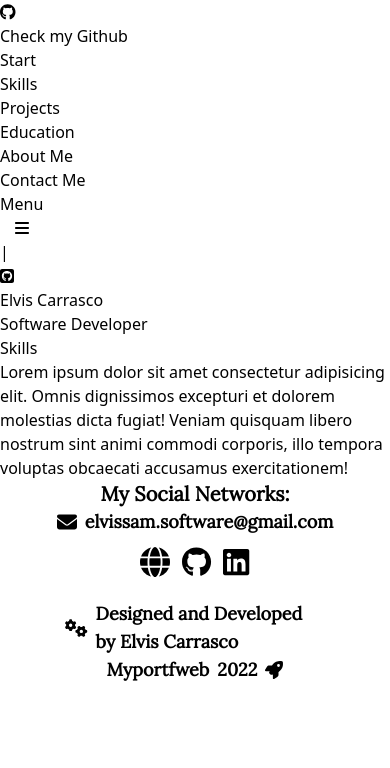
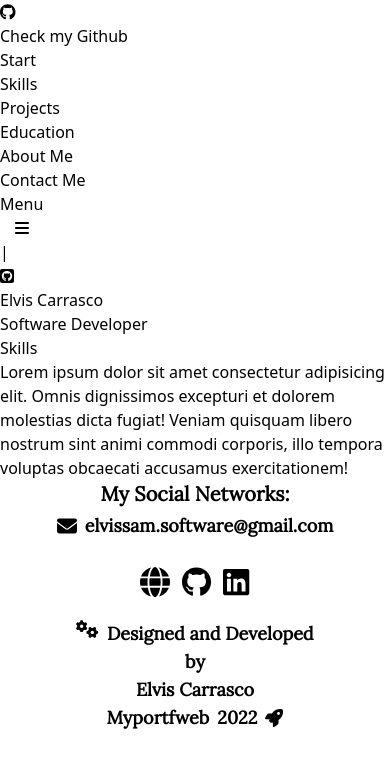
Before and after one commit to Elvissamir/Myportfwebwr, a React (Create React App) app: page / in a window 390 px wide. Shown: the top 768 px of the page. Built offline with nearby package versions, Linux system fonts and the light colour scheme.

Commit message:
Change css styles for Footer component mobile

```diff
--- a/src/components/Menus.tsx
+++ b/src/components/Menus.tsx
@@ -1,7 +1,7 @@
 import useWindowSize from '../hooks/useWindowSize';
 import useMenus from '../hooks/useMenus';
-import MobileMenu from './MobileMenu';
-import Nav from './Nav';
+import MobileMenu from './layout/MobileMenu';
+import Nav from './layout/Nav';
 
 const Menus = () => {
     const windowSize = useWindowSize()
--- a/src/components/layout/Footer.tsx
+++ b/src/components/layout/Footer.tsx
@@ -5,14 +5,14 @@ const Footer = () => {
     return (
         <div className='w-full'>
             <footer className='w-full mb-16 lg:mb-0 font-lora custom-padding brand-bg brand-letter-light 2xl:w-10/12 2xl:ml-auto'>
-                <div className='font-bold w-8/12 mx-auto'>
-                    <p className='text-center text-xl'>My Social Networks: </p>
+                <div className='font-bold mx-auto'>
+                    <p className='text-center text-xl w-full'>My Social Networks: </p>
                     <div className='flex flex-col'>
-                        <div className='flex justify-center items-center'>
+                        <div className='flex justify-center items-center mt-1'>
                             <FontAwesomeIcon icon='envelope' className='text-xl' />
                             <p className='ml-2 text-lg'>elvissam.software@gmail.com</p>
                         </div>
-                        <div className='flex justify-center text-3xl mt-2'>
+                        <div className='flex justify-center text-3xl mt-6'>
                             <a href={links.portfolio} target='_blank' rel="noreferrer">
                                 <FontAwesomeIcon icon={{prefix: 'fas', iconName: 'globe'}} />
                             </a>
@@ -25,9 +25,13 @@ const Footer = () => {
                         </div>
                     </div>
                     <div className='flex flex-col mt-5'>
-                        <div className='flex justify-center items-center text-lg'>
-                            <FontAwesomeIcon icon='cogs' />
-                            <p className='ml-2'>Designed and Developed by Elvis Carrasco</p>
+                        <div className='flex justify-center items-center text-lg flex-col '>
+                            <div className='flex'>
+                                <FontAwesomeIcon icon='cogs' />
+                                <p className='ml-2'>Designed and Developed</p>
+                            </div>
+                            <p className=''>by</p>
+                            <p>Elvis Carrasco</p>
                         </div>
                         <div className='flex justify-center items-center text-lg'>
                             <p>Myportfweb</p>
--- a/src/components/MobileMenu.tsx
+++ b/src/components/layout/MobileMenu.tsx
@@ -1,5 +1,5 @@
-import MobileBtn from './MobileBtn';
-import MobileLink from './MobileLink';
+import MobileBtn from '../MobileBtn';
+import MobileLink from '../MobileLink';
 
 interface MobileMenuProps {
     show: boolean,
--- a/src/components/Nav.tsx
+++ b/src/components/layout/Nav.tsx
@@ -1,6 +1,6 @@
-import { sectionsArray } from '../core/sections';
-import NavLink from './NavLink';
-import NavIcon from './NavIcon';
+import { sectionsArray } from '../../core/sections';
+import NavLink from '../NavLink';
+import NavIcon from '../NavIcon';
 
 interface NavProps {
     show: boolean
--- a/src/core/sections.ts
+++ b/src/core/sections.ts
@@ -10,6 +10,7 @@ const sections = {
 const sectionsArray = () => {
     const keys = Object.keys(sections)
     type k = keyof typeof sections
+
     return keys.map(key => sections[key as k])
 }
 
```
